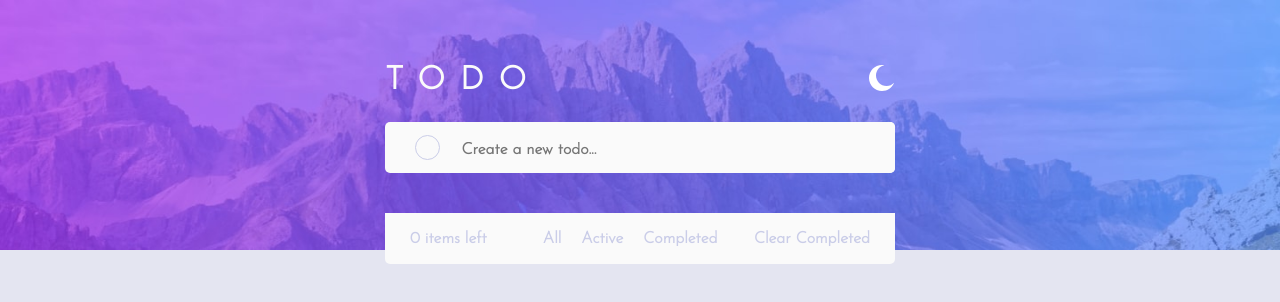
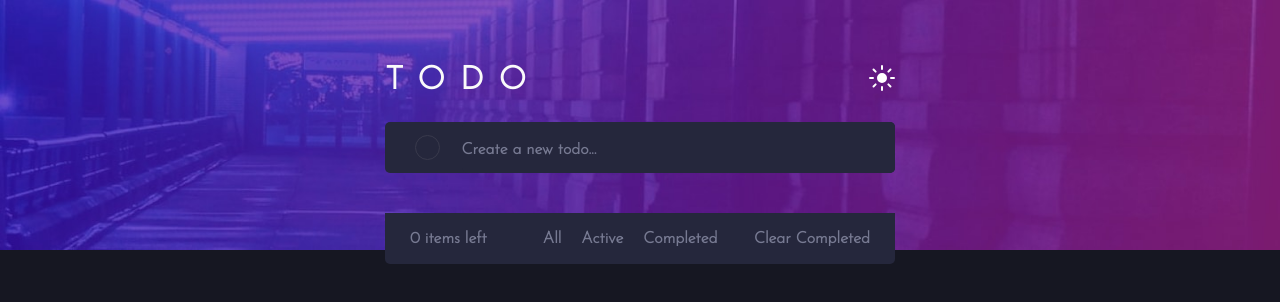
Before and after one commit to Romario-Negreiros/Todo-App, a React (Create React App) app: page / in a window 1280 px wide. Both pictures are taken after a click on the element 882 px from the left and 81 px from the top of the page. Shown: the top 302 px of the page. Built offline with nearby package versions, Linux system fonts and the light colour scheme.

Commit message:
dark mode

```diff
--- a/src/App.css
+++ b/src/App.css
@@ -34,6 +34,21 @@
 .a-header__title {
   letter-spacing: 15px;
 }
+.a-header__switch {
+  cursor: pointer;
+}
+.light-theme {
+  display: none;
+}
+.moon-inative {
+  display: none;
+}
+.sun-active {
+  display: block;
+}
+.a-header ~ section {
+  margin-top: 25px;
+}
 .b-taskCreator {
   width: 510px;
   border-radius: 5px;
@@ -42,6 +57,7 @@
   flex-direction: row;
   align-items: center;
   justify-content: space-between;
+  transition: .3s;
 }
 .circle {
   cursor: pointer;
@@ -67,6 +83,7 @@
   border: none;
   border-radius: 5px;
   cursor: text;
+  transition: .3s;
 }
 .b-taskCreator input:hover {
   cursor: pointer;
@@ -94,9 +111,9 @@
   align-items: center;
   padding: 0 30px 0 0;
   border-bottom: 1px solid var(--LightGrayishBlue);
-  transition: .2s;
+  transition: .3s;
 }
-.tasks:hover .delete {
+.tasks:hover .delete, .tasks:hover .deleteDark {
   visibility: visible;
   transform: translateX(0px);
   width: 20px;
@@ -134,6 +151,20 @@
   height: 0px;
   transition: .3s;
 }
+.deleteDark {
+  display: none;
+  visibility: hidden;
+  transform: translateX(50px);
+  width: 0px;
+  height: 0px;
+  transition: .3s;
+}
+.delete-dark-mode {
+  display: none !important;
+}
+.deleteDark-dark-mode {
+  display: block;
+}
 .manager {
   width: 510px;
   height: 51px;
@@ -144,16 +175,21 @@
   display: flex;
   justify-content: space-between;
   align-items: center;
+  transition: .3s;
 }
-.manager p {
+.items-left {
+  color: var(--LightGrayishBlue);
+  font-weight: var(--W2);
+}
+.manager-actions p, .manager-actions ~ p {
   cursor: pointer;
   color: var(--LightGrayishBlue);
   font-weight: var(--W2);
 }
-.manager p:hover {
+.manager-actions p:hover, .manager-actions ~ p:hover {
   color: var(--DarkGrayishBlue);
 }
-.manager p:active {
+.manager-actions p:active, .manager-actions ~ p:active {
   color: var(--BrightBlue);
 }
 .manager-actions {
@@ -162,3 +198,27 @@
 .manager-actions p {
   margin-left: 20px;
 }
+.manager-dark-mode, .taskCreator-dark-mode, .taskCreator-dark-mode input, .tasks-dark-mode {
+  background: var(--VeryDarkDesaturatedBlue);
+}
+.taskCreator-dark-mode input, .tasks-dark-mode p {
+  color: var(--LightGrayishBlue);
+}
+.taskCreator-dark-mode input::placeholder {
+  color: var(--DarkGrayishBlue);
+}
+.taskCreator-dark-mode .circle, .tasks-dark-mode .circle {
+  border: 1px solid var(--VeryDarkGrayishBlue);
+}
+.tasks-dark-mode {
+  border-bottom: 1px solid var(--VeryDarkGrayishBlue);
+}
+.manager-dark-mode p {
+  color: var(--DarkGrayishBlue) !important;
+}
+.manager-dark-mode div p:hover, .manager-dark-mode div ~ p:hover {
+  color: var(--LightGrayishBlue) !important;
+}
+.manager-dark-mode div p:active, .manager-dark-mode div ~ p:active {
+  color: var(--BrightBlue) !important;
+}
--- a/src/App.js
+++ b/src/App.js
@@ -1,5 +1,6 @@
 import React, { useState } from 'react';
 import './App.css';
+import Header from './Header.js';
 import InputTask from './InputTask.js'
 import Task from './Task.js'
 import Manager from './Manager.js'
@@ -9,6 +10,8 @@ function App() {
   const [toDo, setToDo] = useState('')
   const [states, setState] = useState('')
   const [filters, setFilter] = useState('')
+  const [theme, setTheme] = useState('')
+  console.log(theme)
   const tasksList = []
   // Function that receives the task from the input component
   // And then refresh the tasks
@@ -30,7 +33,7 @@ function App() {
   }
   const taskHasBeenDone = task => {
     const getAllTasks = [...toDo]
-    const taskDone = getAllTasks.find(v => v == task)
+    const taskDone = getAllTasks.find(v => v === task)
     const updateStates = [...states]
     if (updateStates.includes(taskDone)) {
       const removeState = updateStates.filter(v => v !== taskDone)
@@ -80,6 +83,7 @@ function App() {
     getAllTasks.forEach((v, i) => {
       if (states.includes(v)) {
         tasksList.push(<Task
+          theme={theme}
           key={i} index={i} task={v}
           deleteTask={deleteTask}
           taskHasBeenDone={taskHasBeenDone}
@@ -87,6 +91,7 @@ function App() {
           state={state} />)
       } else {
         tasksList.push(<Task
+          theme={theme}
           key={i} index={i} task={v}
           deleteTask={deleteTask}
           taskHasBeenDone={taskHasBeenDone}
@@ -99,6 +104,7 @@ function App() {
     getAllTasks.forEach((v, i) => {
       if (states.includes(v)) {
         tasksList.push(<Task
+          theme={theme}
           key={i} index={i} task={v}
           deleteTask={deleteTask}
           taskHasBeenDone={taskHasBeenDone}
@@ -106,6 +112,7 @@ function App() {
           state={state} />)
       } else {
         tasksList.push(<Task
+          theme={theme}
           key={i} index={i} task={v}
           deleteTask={deleteTask}
           taskHasBeenDone={taskHasBeenDone}
@@ -115,9 +122,10 @@ function App() {
     })
   }
   return (
+    <div>
+      <Header setTheme={setTheme} theme={theme} toDo={toDo} />
       <section>
         <InputTask sendTask={sendTask} />
-
         <ul className="c-tasksList">
           {tasksList}
           <Manager
@@ -128,6 +136,7 @@ function App() {
             clearCompletedTasks={clearCompletedTasks} />
         </ul>
       </section>
+    </div>
   )
 }
 
--- a/src/Header.js
+++ b/src/Header.js
@@ -1,11 +1,23 @@
 import React from 'react'
 import Moon from './images/icon-moon.svg'
-function Header() {
+import Sun from './images/icon-sun.svg'
+
+function Header(props) {
+    const themeSwitch = () => {
+        document.querySelector('body').classList.toggle('body-dark-mode')
+        document.querySelector('.b-taskCreator').classList.toggle('taskCreator-dark-mode')
+        document.querySelector('.manager').classList.toggle('manager-dark-mode')
+        document.querySelector('.dark-theme').classList.toggle('moon-inative')
+        document.querySelector('.light-theme').classList.toggle('sun-active')
+        if (props.theme === '') props.setTheme('dark-mode')
+        else props.setTheme('')
+    }
     return (
         <header className="a-header">
             <h1 className="a-header__title">TODO</h1>
-            <div className="a-header__switch">
-                <img src={Moon} alt="dark mode" />
+            <div onClick={themeSwitch} className="a-header__switch">
+                <img className="dark-theme" src={Moon} alt="dark mode" />
+                <img className="light-theme" src={Sun} alt="light mode" />
             </div>
         </header>
     )
--- a/src/Manager.js
+++ b/src/Manager.js
@@ -5,7 +5,7 @@ function Manager(props) {
 
     return (
         <li className="manager">
-            <p>{props.length} items left</p>
+            <p className="items-left">{props.length} items left</p>
             <div className="manager-actions">
                 <p onClick={props.seeAllTasks}>All</p>
                 <p onClick={props.seeActiveTasks}>Active</p>
--- a/src/Task.js
+++ b/src/Task.js
@@ -1,12 +1,13 @@
 import React from 'react'
 import './App.css'
 import Delete from './images/icon-cross.svg'
+import DeleteDark from './images/icon-cross-dark.svg'
 import Check from './images/icon-check.svg'
 
 function Task(props) {
     if(!props.completed) {
     return (
-        <li className={`task${props.index} tasks`}>
+        <li className={`task${props.index} tasks tasks-${props.theme}`}>
             <div>
                 <div
                     className="circle"
@@ -16,16 +17,20 @@ function Task(props) {
                 <p>{props.task}</p>
             </div>
             <div>
-                <img className="delete"
+                <img className={`delete delete-${props.theme}`}
                     src={Delete}
                     alt="delete"
+                    onClick={() => props.deleteTask(props.index, props.task)} />
+                <img className={`deleteDark deleteDark-${props.theme}`}
+                    src={DeleteDark}
+                    alt="deleteDark"
                     onClick={() => props.deleteTask(props.index, props.task)} />
             </div>
         </li>
     )
     } else {
         return (
-            <li className={`task${props.index} tasks`}>
+            <li className={`task${props.index} tasks ${props.theme}`}>
                 <div>
                     <div
                         className="circle completed"
@@ -39,6 +44,10 @@ function Task(props) {
                         src={Delete}
                         alt="delete"
                         onClick={() => props.deleteTask(props.index, props.task)} />
+                    <img className="deleteDark"
+                        src={DeleteDark}
+                        alt="deleteDark"
+                        onClick={() => props.deleteTask(props.index, props.task)} />
                 </div>
             </li>
         )
--- a/src/index.css
+++ b/src/index.css
@@ -13,6 +13,11 @@ body {
   background: var(--VeryLightGrayishBlue) url(./images/bg-desktop-light.jpg) no-repeat;
   background-size: 100% 250px;
 }
+/* Body on dark mode */
+.body-dark-mode {
+  background: var(--VeryDarkBlue) url(./images/bg-desktop-dark.jpg) no-repeat;
+  background-size: 100% 250px;
+}
 #root {
   display: flex;
   flex-flow: column wrap;
--- a/src/index.js
+++ b/src/index.js
@@ -2,12 +2,10 @@ import React from 'react';
 import ReactDOM from 'react-dom';
 import './index.css';
 import App from './App';
-import Header from './Header';
 import reportWebVitals from './reportWebVitals';
 
 ReactDOM.render(
   <React.StrictMode>
-    <Header />
     <App />
   </React.StrictMode>,
   document.getElementById('root')
```
Also changed, not shown: src/images/icon-cross-dark.svg (added), 1 other file (tests, documents, lock files or other folders). Lines whose indentation alone changed are shown as unchanged.
